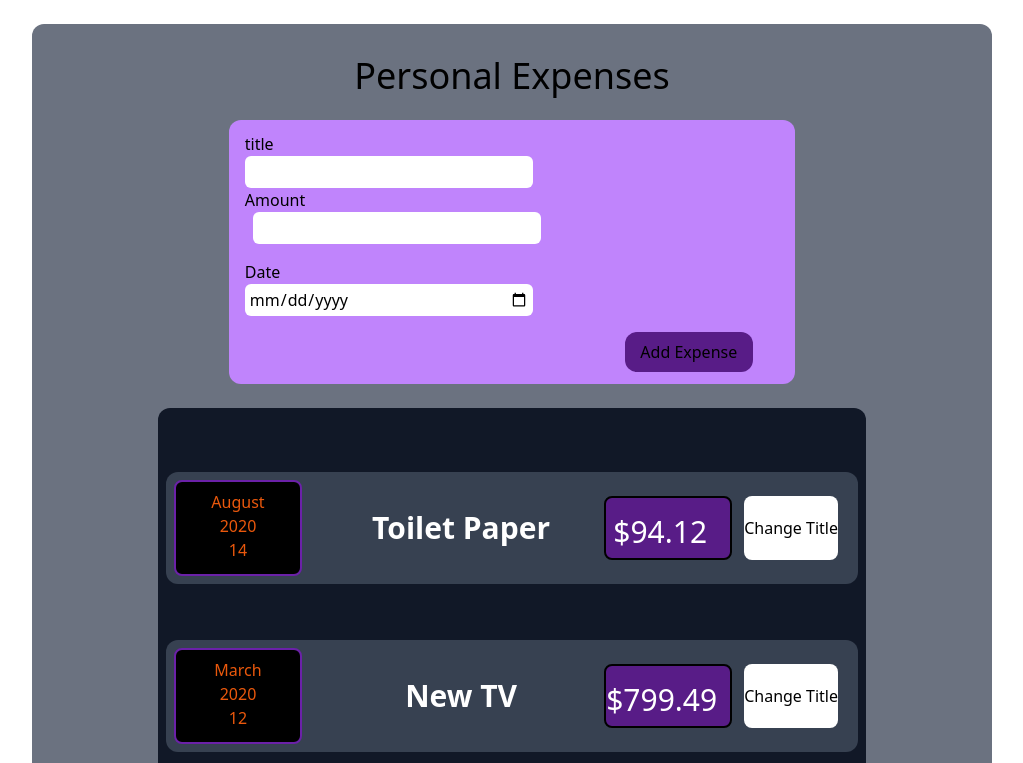
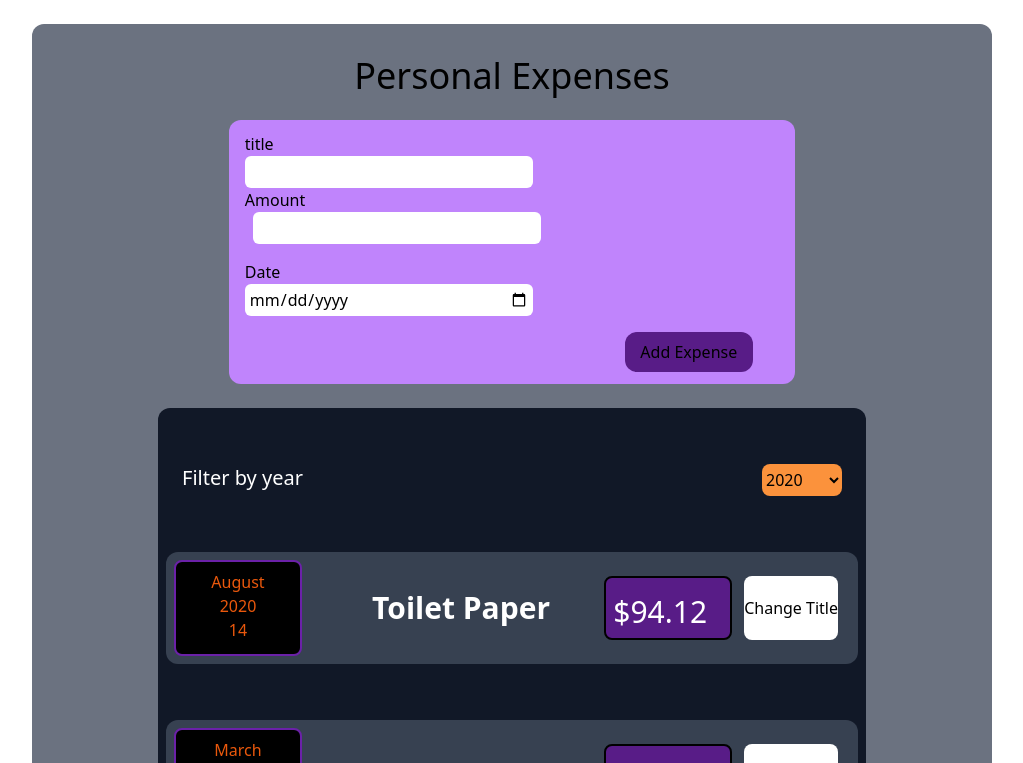
Before and after one commit to RamaInteJar/expenses-app, a React (Create React App) app: page / in a window 1280 px wide. Shown: the top 763 px of the page, without its empty margins (128-1151 px from the left). Built offline with nearby package versions, Linux system fonts and the light colour scheme.

Commit message:
new components and new features added

```diff
--- /dev/null
+++ b/src/components/ExpenseFilter.jsx
@@ -0,0 +1,30 @@
+import React from "react";
+
+const ExpenseFilter = (props) => {
+  const dropDownChangeHandler = (event) => {
+    props.onChangeFilter(event.target.value);
+  };
+  return (
+    <div className="mt-12 justify-between">
+      <div className="flex flex-wrap justify-between">
+        <div>
+          <label className="text-xl text-white ml-4">Filter by year</label>
+        </div>
+        <div className="mr-4">
+          <select
+            className="h-8 w-20 rounded-lg bg-orange-400"
+            value={props.selected}
+            onChange={dropDownChangeHandler}
+          >
+            <option value="2022">2022</option>
+            <option value="2021">2021</option>
+            <option value="2020">2020</option>
+            <option value="2019">2019</option>
+          </select>
+        </div>
+      </div>
+    </div>
+  );
+};
+
+export default ExpenseFilter;
--- a/src/components/ExpenseForm.jsx
+++ b/src/components/ExpenseForm.jsx
@@ -73,7 +73,7 @@ const ExpenseForm = (props) => {
           />
         </div>
       </div>
-      <div className="mt-4">
+      <div className="mt-4 mr-0 items-end">
         <button
           className=" w-32 h-10 bg-purple-900 xl:ml-96 ml-0 rounded-xl "
           type="submit"
--- a/src/components/Expenses.jsx
+++ b/src/components/Expenses.jsx
@@ -1,10 +1,18 @@
-import React from 'react'
+import React, {useState} from 'react'
 import ExpenseItem from './ExpenseItem';
 import Card from './Card';
+import ExpenseFilter from './ExpenseFilter';
 
 const Expenses = (props) => {
+  const [filteredYear, setFilteredYear] = useState("2020")
+
+  const changeFilterHandler = (selectedYear) => {
+    setFilteredYear(selectedYear)
+
+  }
   return (
-      <Card >
+    <Card >
+      <ExpenseFilter selected={filteredYear} onChangeFilter={changeFilterHandler} />
         <ExpenseItem
           date={props.spending[0].date}
           title={props.spending[0].title}
```
